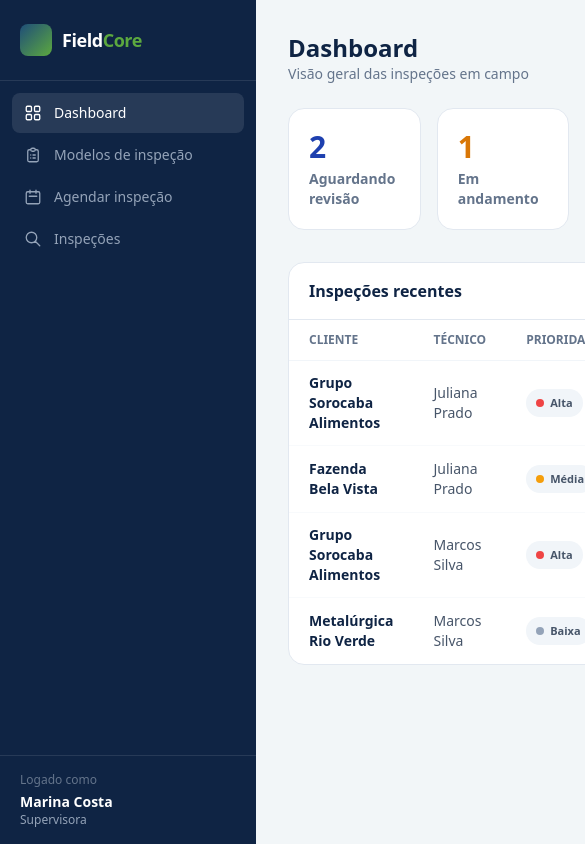
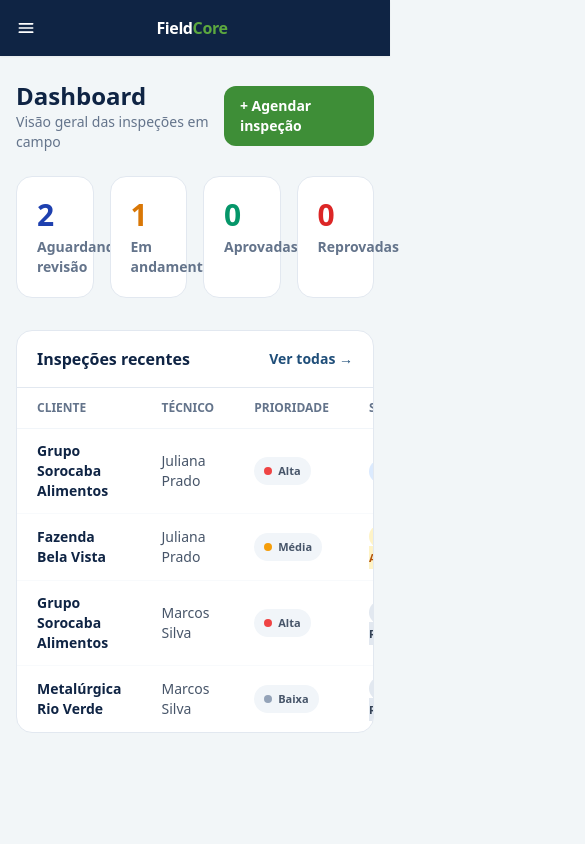
Before and after one commit to Project-FieldCore/fieldcore_frontend, a Next.js app: page / in a window 390 px wide. Shown: the top 844 px of the page, 585 px wide, since content can reach past the window. Built offline with nearby package versions, Linux system fonts and the light colour scheme.

Commit message:
feat(layout): add responsive sidebar with mobile drawer navigation

```diff
--- a/app/layout.tsx
+++ b/app/layout.tsx
@@ -10,9 +10,9 @@ export const metadata: Metadata = {
 export default function RootLayout({ children }: { children: React.ReactNode }) {
   return (
     <html lang="pt-BR">
-      <body className="flex min-h-screen text-slate-900">
+      <body className="min-h-screen text-slate-900">
         <Sidebar />
-        <main className="flex-1 p-8">{children}</main>
+        <main className="min-h-screen min-w-0 pt-20 pb-8 px-4 sm:px-6 lg:pt-8 lg:pb-8 lg:pl-72 lg:pr-8">{children}</main>
       </body>
     </html>
   );
--- a/src/components/Sidebar.tsx
+++ b/src/components/Sidebar.tsx
@@ -1,5 +1,6 @@
 'use client';
 
+import { useEffect, useState } from 'react';
 import Link from 'next/link';
 import { usePathname } from 'next/navigation';
 
@@ -30,6 +31,18 @@ const IconSearch = () => (
   </svg>
 );
 
+const IconMenu = () => (
+  <svg className="w-5 h-5" fill="none" viewBox="0 0 24 24" stroke="currentColor" strokeWidth={2}>
+    <path strokeLinecap="round" strokeLinejoin="round" d="M4 7h16M4 12h16M4 17h16" />
+  </svg>
+);
+
+const IconClose = () => (
+  <svg className="w-5 h-5" fill="none" viewBox="0 0 24 24" stroke="currentColor" strokeWidth={2}>
+    <path strokeLinecap="round" strokeLinejoin="round" d="M6 6l12 12M18 6L6 18" />
+  </svg>
+);
+
 const NAV_ITEMS = [
   { href: '/', label: 'Dashboard', Icon: IconDashboard },
   { href: '/models', label: 'Modelos de inspeção', Icon: IconClipboard },
@@ -37,28 +50,29 @@ const NAV_ITEMS = [
   { href: '/inspections', label: 'Inspeções', Icon: IconSearch },
 ];
 
-export function Sidebar() {
-  const pathname = usePathname();
-
+function Brand() {
   return (
-    <aside className="w-64 shrink-0 bg-navy-900 text-white flex flex-col min-h-screen">
-      <div className="flex items-center gap-2.5 px-5 py-6 border-b border-white/10">
+    <div className="flex items-center gap-2.5 px-5 py-5 border-b border-white/10 shrink-0">
       <div className="w-8 h-8 rounded-lg bg-gradient-to-br from-navy-700 to-brandgreen-500 shrink-0" />
       <div className="font-extrabold text-lg tracking-tight">
         Field<span className="text-brandgreen-500">Core</span>
       </div>
     </div>
-      <nav className="flex-1 px-3 py-3 space-y-0.5">
+  );
+}
+
+function NavLinks({ pathname, onNavigate }: { pathname: string; onNavigate?: () => void }) {
+  return (
+    <nav className="flex-1 px-3 py-3 space-y-0.5 overflow-y-auto">
       {NAV_ITEMS.map((item) => {
         const active = pathname === item.href || (item.href !== '/' && pathname.startsWith(item.href));
         return (
           <Link
             key={item.href}
             href={item.href}
+            onClick={onNavigate}
             className={`flex items-center gap-3 px-3 py-2.5 rounded-lg text-sm font-medium transition-colors ${
-                active
-                  ? 'bg-white/10 text-white'
-                  : 'text-slate-400 hover:bg-white/5 hover:text-white'
+              active ? 'bg-white/10 text-white' : 'text-slate-400 hover:bg-white/5 hover:text-white'
             }`}
           >
             <item.Icon />
@@ -67,11 +81,86 @@ export function Sidebar() {
         );
       })}
     </nav>
-      <div className="px-5 py-4 border-t border-white/10">
+  );
+}
+
+function UserFooter() {
+  return (
+    <div className="px-5 py-4 border-t border-white/10 shrink-0">
       <div className="text-xs text-slate-500 mb-1">Logado como</div>
       <div className="text-sm font-semibold text-white">Marina Costa</div>
       <div className="text-xs text-slate-400">Supervisora</div>
     </div>
-    </aside>
   );
 }
+
+export function Sidebar() {
+  const pathname = usePathname();
+  const [open, setOpen] = useState(false);
+
+  // Fecha o drawer automaticamente ao navegar (troca de rota).
+  useEffect(() => {
+    setOpen(false);
+  }, [pathname]);
+
+  return (
+    <>
+      {/* Topbar mobile/tablet — a sidebar completa vira um drawer abaixo de lg */}
+      <header className="lg:hidden fixed top-0 inset-x-0 z-30 h-14 bg-navy-900 text-white flex items-center px-4 shadow-sm">
+        <button
+          onClick={() => setOpen(true)}
+          aria-label="Abrir menu"
+          className="p-1.5 -ml-1.5 rounded-lg hover:bg-white/10 transition-colors"
+        >
+          <IconMenu />
+        </button>
+        <div className="flex-1 flex justify-center font-extrabold text-base tracking-tight">
+          Field<span className="text-brandgreen-500">Core</span>
+        </div>
+        <div className="w-8" />
+      </header>
+
+      {/* Sidebar recuada — flutua com margem em relação às bordas da tela (desktop) */}
+      <aside
+        className="hidden lg:flex lg:flex-col fixed left-4 top-4 bottom-4 w-64 shrink-0 bg-navy-900 text-white rounded-2xl shadow-sm z-20"
+      >
+        <Brand />
+        <NavLinks pathname={pathname} />
+        <UserFooter />
+      </aside>
+
+      {/* Drawer mobile/tablet */}
+      <div
+        className={`lg:hidden fixed inset-0 z-40 transition-opacity duration-200 ${
+          open ? 'opacity-100 pointer-events-auto' : 'opacity-0 pointer-events-none'
+        }`}
+        aria-hidden={!open}
+      >
+        <button
+          onClick={() => setOpen(false)}
+          aria-label="Fechar menu"
+          className="absolute inset-0 bg-navy-900/50"
+        />
+        <aside
+          className={`absolute left-0 top-0 bottom-0 w-72 max-w-[85vw] bg-navy-900 text-white flex flex-col transition-transform duration-200 ease-out ${
+            open ? 'translate-x-0' : '-translate-x-full'
+          }`}
+        >
+          <div className="flex items-center justify-between px-5 py-5 border-b border-white/10 shrink-0">
+            <div className="flex items-center gap-2.5">
+              <div className="w-8 h-8 rounded-lg bg-gradient-to-br from-navy-700 to-brandgreen-500 shrink-0" />
+              <div className="font-extrabold text-lg tracking-tight">
+                Field<span className="text-brandgreen-500">Core</span>
+              </div>
+            </div>
+            <button onClick={() => setOpen(false)} aria-label="Fechar menu" className="p-1.5 rounded-lg hover:bg-white/10 transition-colors">
+              <IconClose />
+            </button>
+          </div>
+          <NavLinks pathname={pathname} onNavigate={() => setOpen(false)} />
+          <UserFooter />
+        </aside>
+      </div>
+    </>
+  );
+}
```
Lines whose indentation alone changed are shown as unchanged.
